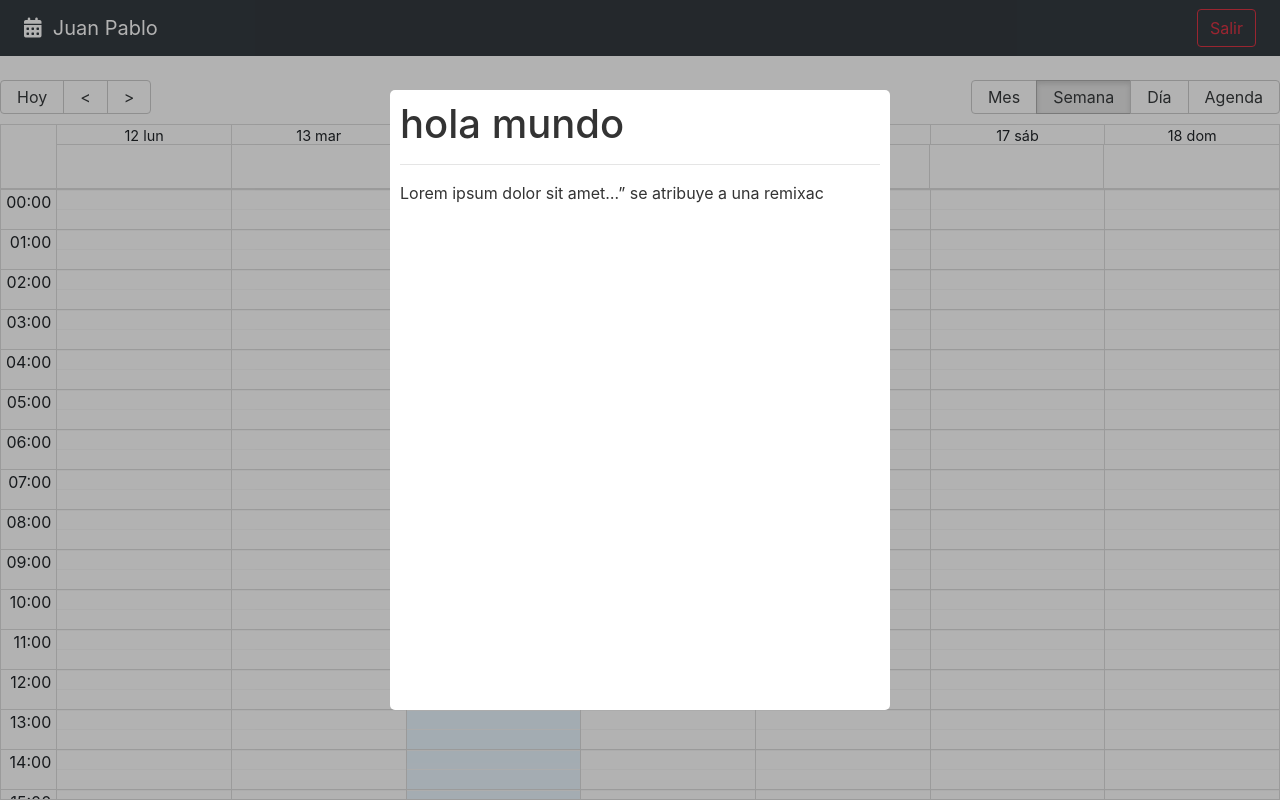
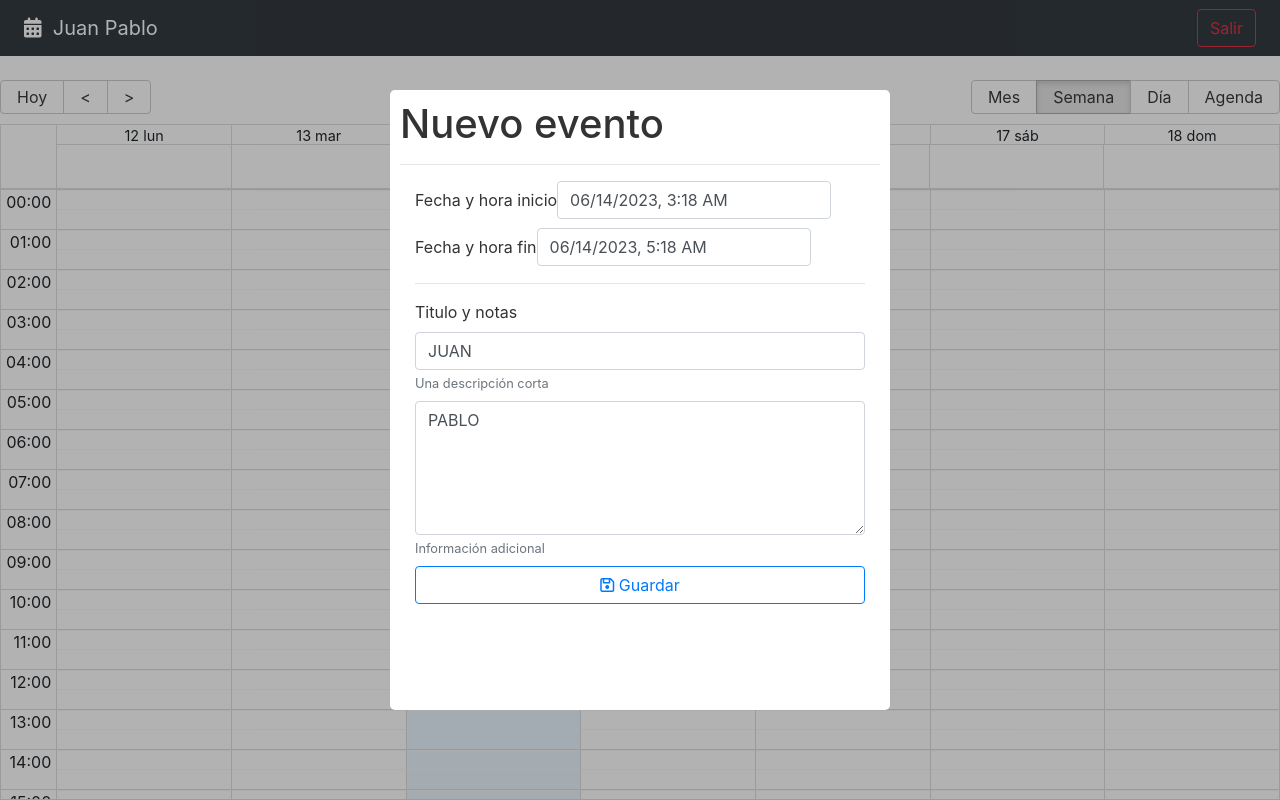
Before and after one commit to JuanBRS/CalendarAppReact, a React (Vite) app: page / in a window 1280 px wide. Built offline with nearby package versions, Linux system fonts and the light colour scheme.

Commit message:
contenido del modal

```diff
--- a/package.json
+++ b/package.json
@@ -13,6 +13,7 @@
     "date-fns": "^2.30.0",
     "react": "^18.2.0",
     "react-big-calendar": "^1.8.1",
+    "react-datepicker": "^4.14.1",
     "react-dom": "^18.2.0",
     "react-modal": "^3.16.1",
     "react-router-dom": "^6.12.1"
--- a/src/calendar/components/CalendarModal.jsx
+++ b/src/calendar/components/CalendarModal.jsx
@@ -1,5 +1,8 @@
+import { addHours } from "date-fns";
 import { useState } from "react";
 import Modal from "react-modal";
+import DatePicker from "react-datepicker";
+import "react-datepicker/dist/react-datepicker.css";
 
 const customStyles = {
   content: {
@@ -15,30 +18,116 @@
 Modal.setAppElement("#root");
 
 export const CalendarModal = () => {
+  const [isOpen, setIslOpen] = useState(true);
+
+const [formValues, setformValues] = useState({
+
+title: "JUAN",
+notes: "PABLO",
+start: new Date(),
+end: addHours (new Date(),2),
+
+});
+
+const OnImputChange=( {target})=>{
+
+setformValues({
+
+  ...formValues,
+[target.name]: target.value
+
+})
+
+}
+
+const onDateChanged = (event,changing)=>{
+
+setformValues({
+...formValues,
+[changing]:event
+
+})
+
+}
 
 
-const [isOpen, setIslOpen] = useState(true)
 
-  const onCloseModal =()=>{
-
-console.log ("cerrando modal");
-setIslOpen (false);
-
-  }
-
+  const onCloseModal = () => {
+    console.log("cerrando modal");
+    setIslOpen(false);
+  };
 
   return (
     <Modal
-      isOpen ={isOpen}
+      isOpen={isOpen}
       onRequestClose={onCloseModal}
       style={customStyles}
       className={"modal"}
       overlayClassName={"modal-fondo"}
       closeTimeoutMS={200}
->
-  <h1>hola mundo</h1>
-<hr/>
-<p>Lorem ipsum dolor sit amet…” se atribuye a una remixac </p>
+    >
+      <h1> Nuevo evento </h1>
+      <hr />
+      <form className="container">
+        <div className="form-group mb-2">
+          <label>Fecha y hora inicio</label>
+          <DatePicker
+          selected ={formValues.start}
+          onChange={(event)=> onDateChanged(event, "start")}
+          className="form-control"
+          dateFormat={"Pp"}
+
+          />
+        </div>
+
+        <div className="form-group mb-2">
+          <label>Fecha y hora fin</label>
+          <DatePicker
+          minDate={formValues.start}
+          selected ={formValues.end}
+          onChange={(event)=> onDateChanged(event, "end")}
+          className="form-control"
+          dateFormat={"Pp"}
+          />
+        </div>
+
+        <hr />
+        <div className="form-group mb-2">
+          <label>Titulo y notas</label>
+          <input
+            type="text"
+            className="form-control"
+            placeholder="Título del evento"
+            name="title"
+            autoComplete="off"
+            value={ formValues.title}
+            onChange={OnImputChange}
+          />
+          <small id="emailHelp" className="form-text text-muted">
+            Una descripción corta
+          </small>
+        </div>
+
+        <div className="form-group mb-2">
+          <textarea
+            type="text"
+            className="form-control"
+            placeholder="Notas"
+            rows="5"
+            name="notes"
+            value={formValues.notes}
+            onChange={OnImputChange}
+          ></textarea>
+          <small id="emailHelp" className="form-text text-muted">
+            Información adicional
+          </small>
+        </div>
+
+        <button type="submit" className="btn btn-outline-primary btn-block">
+          <i className="far fa-save"></i>
+          <span> Guardar</span>
+        </button>
+      </form>
     </Modal>
   );
 };
```
Also changed, not shown: 1 other file (tests, documents, lock files or other folders).
